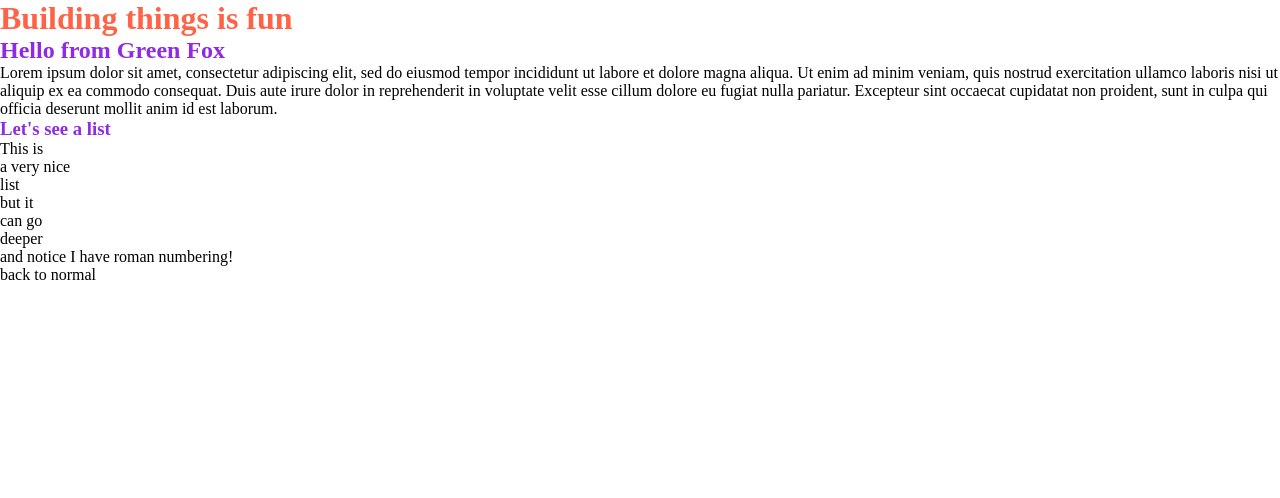
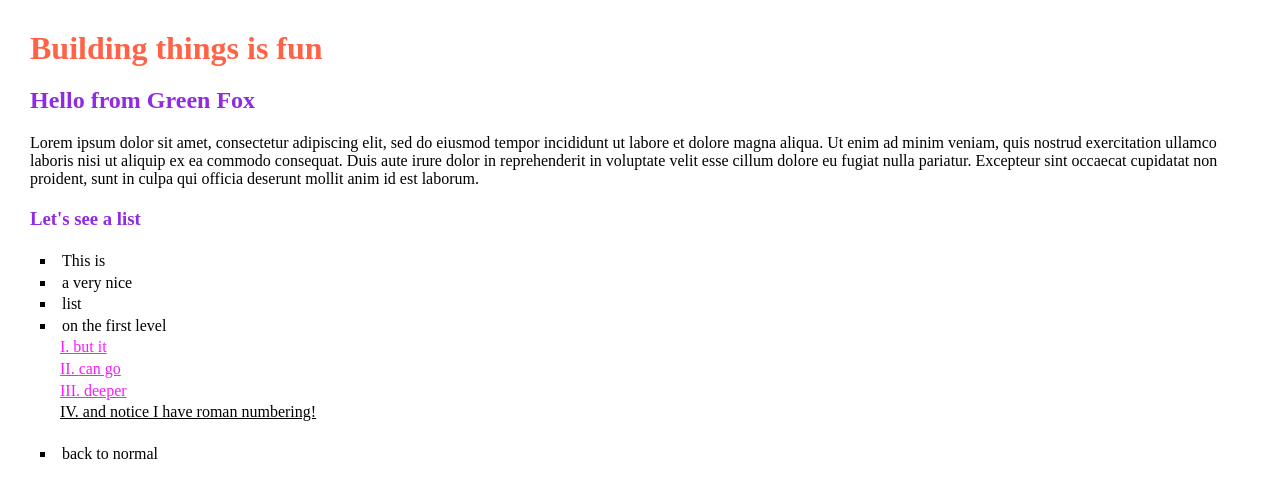
Before and after one commit to green-fox-academy/RudolfDaniel, a plain HTML site: page [week-01]/[day-03]/Exercise-5.html in a window 1280 px wide. Drawn offline with Linux system fonts and the light colour scheme.

Commit message:
Final version I hope so Exercise 5

```diff
--- a/[week-01]/[day-03]/Exercise-5.css
+++ b/[week-01]/[day-03]/Exercise-5.css
@@ -1,6 +1,6 @@
 * {
     margin: 0;
-    padding: 0;
+    padding: 10px;
 }
 
 h1 {
@@ -14,3 +14,19 @@ h2 {
 h3 {
     color: rgb(143, 43, 226);
 }
+
+ul {
+    line-height: 0.1em;
+    list-style: inside square;
+}
+
+ol {
+    color: rgb(255, 25, 255);
+    list-style-type: upper-roman;
+    text-decoration: underline;
+}
+
+ol li:last-child {
+    color: rgb(0, 0, 0);
+    text-decoration: underline;
+}
--- a/[week-01]/[day-03]/Exercise-5.html
+++ b/[week-01]/[day-03]/Exercise-5.html
@@ -22,6 +22,7 @@
                 list
             </li>
             <li>
+                on the first level
                 <ol>
                     <li>
                         but it
```
